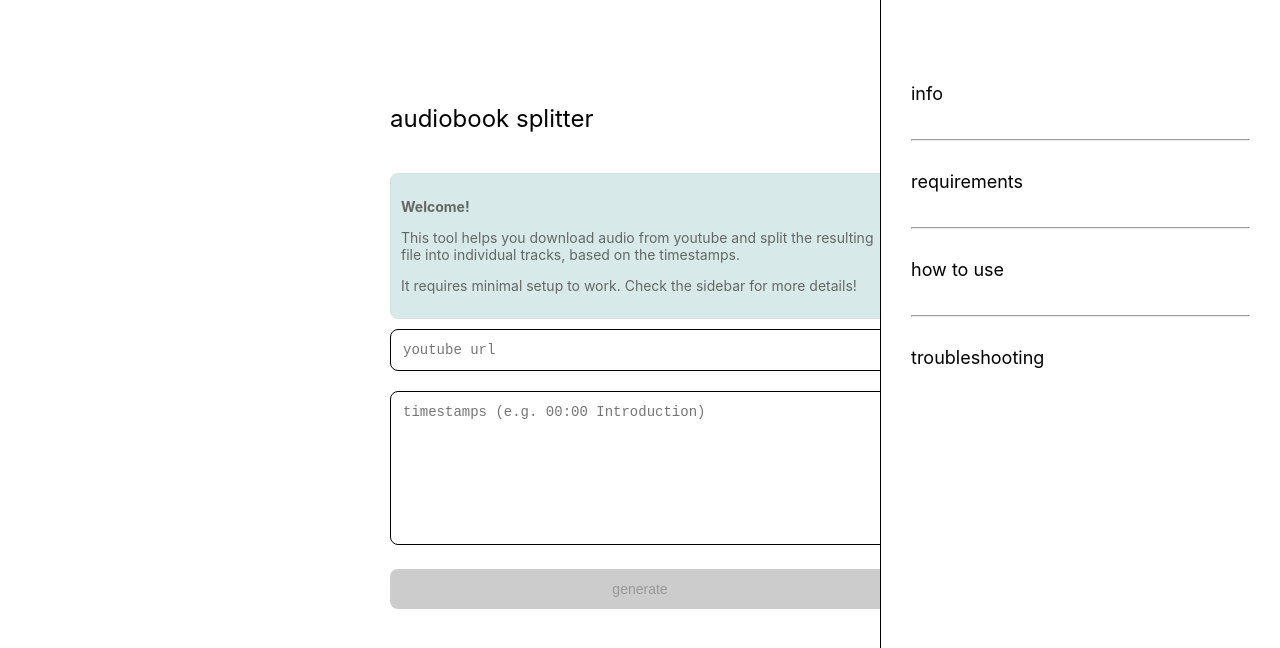
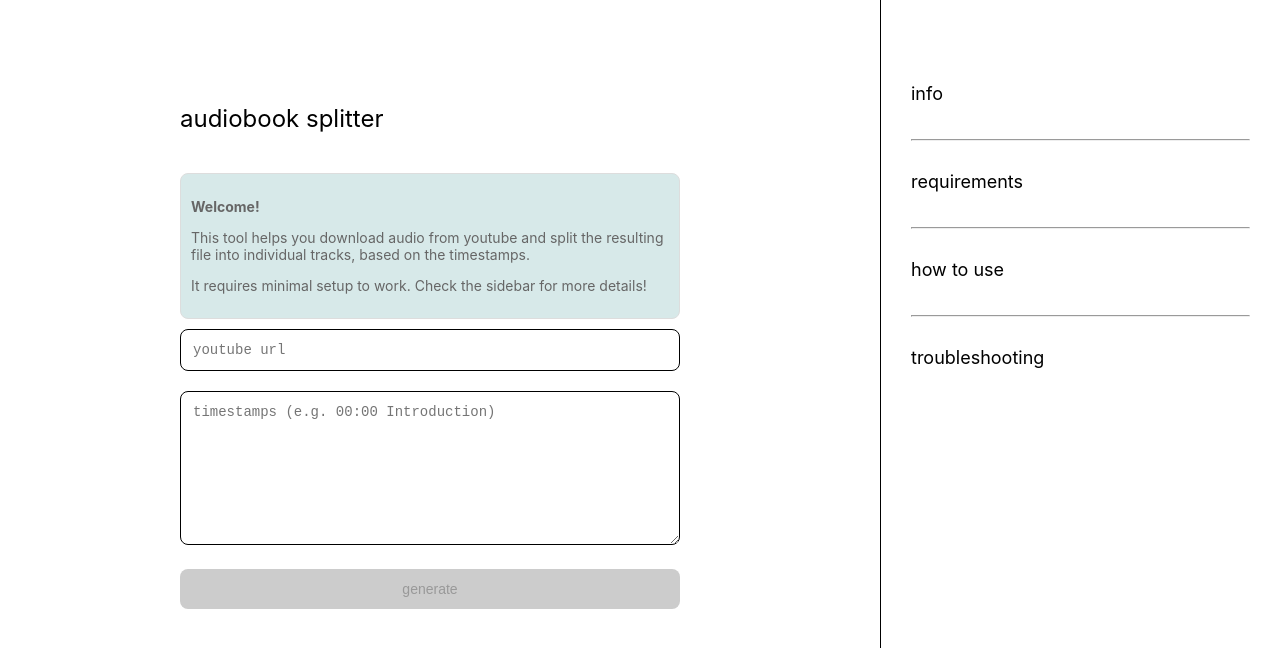
Before and after one commit to szekelyzol/audiobook-splitter, a Next.js app: page / in a window 1280 px wide. Shown: the top 648 px of the page. Built offline with nearby package versions, Linux system fonts and the light colour scheme.

Commit message:
Add some more responsiveness

```diff
--- a/styles/Home.module.css
+++ b/styles/Home.module.css
@@ -6,6 +6,12 @@
 }
 
 /* Responsiveness */
+@media (min-width: 769px) {
+  .minimalContainer {
+    padding-right: 420px;
+  }
+}
+
 @media (max-width: 768px) {
   .sidebar {
     width: 100%;
```
